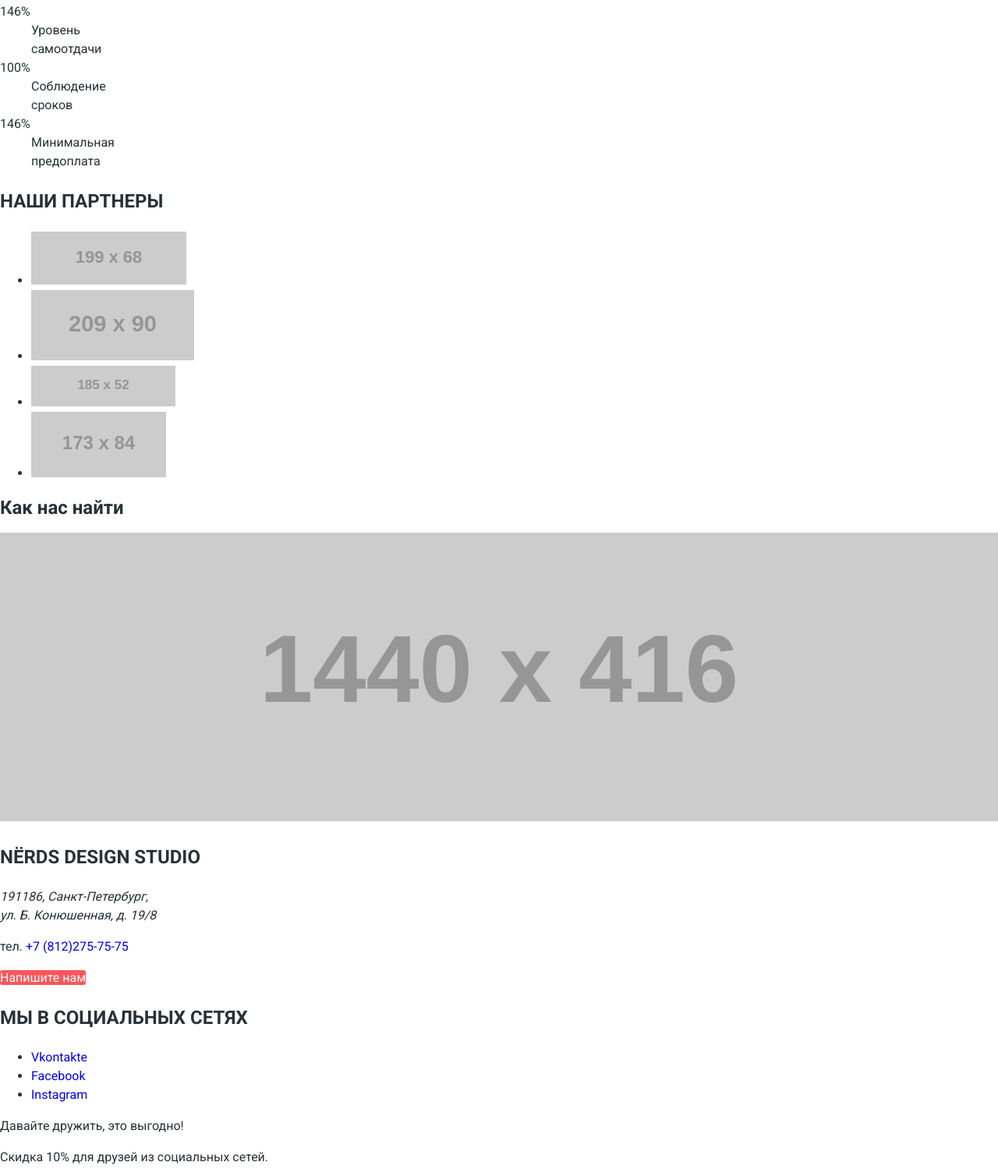
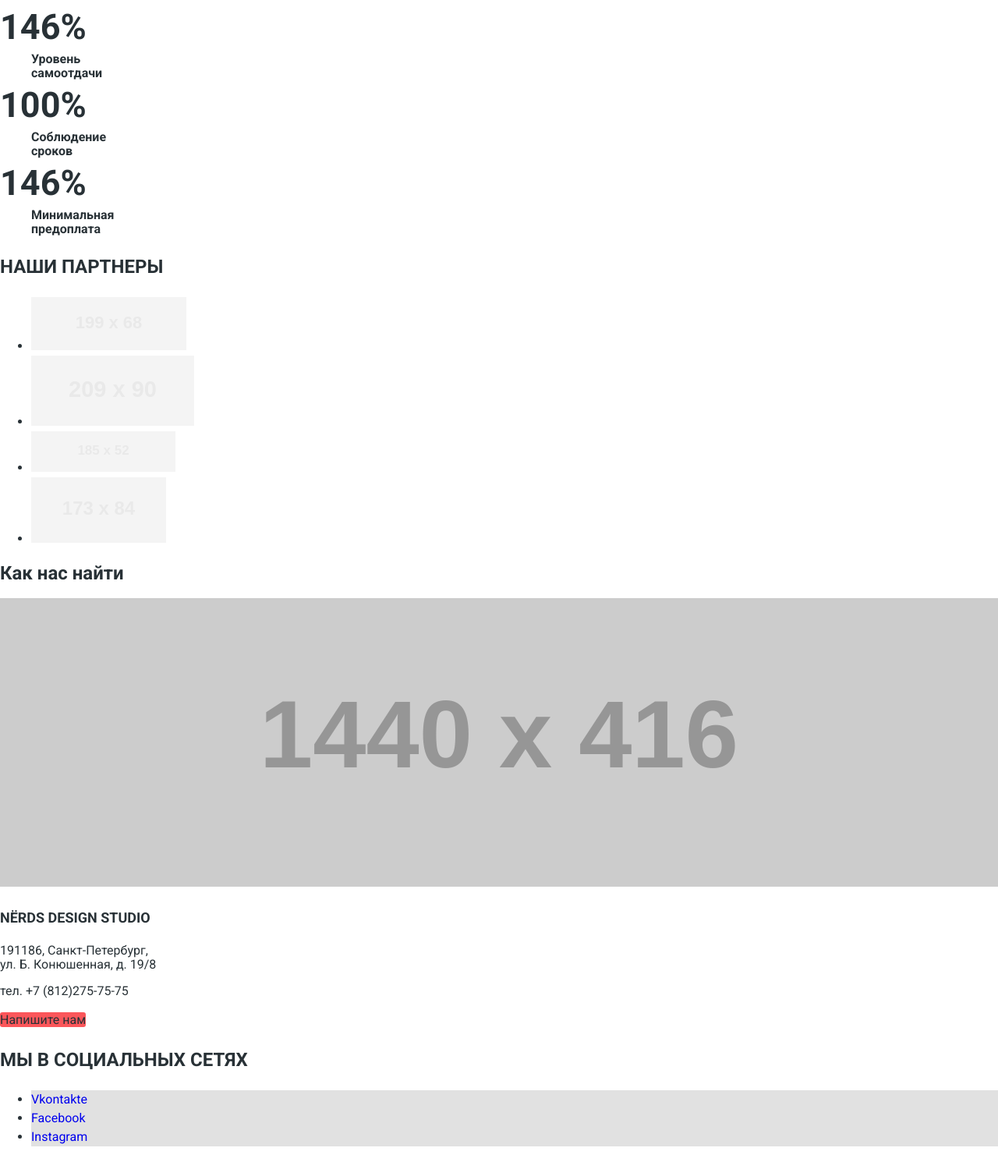
Before and after one commit to typespt/1606269-nerds-29, a plain HTML site: page index.html in a window 1280 px wide. Shown: the part 4008-5507 px from the top of the page at 78% size. Drawn offline with Linux system fonts and the light colour scheme; placeholder pictures from the web are drawn by us.

Commit message:
исправление кнопок css

```diff
--- a/css/style.css
+++ b/css/style.css
@@ -10,6 +10,9 @@
     --light-grey: #A6A6A6;
     --light-red: #FB565A;
     --grey: #666666;
+    --gentle-white: #E1E1E1;
+    --crimson-red:  #E74246;
+    --dark-crimson-red: #D7373B;
 
 }
 /* general */
@@ -76,8 +79,7 @@ img {
   line-height: 24px;
 }
 
-.button,
-.promo-button {
+.button {
   background-color: var(--basic-red);
   color: var(--basic-white);
   font-size: 16px;
@@ -93,12 +95,12 @@ img {
   list-style: none;
 }
 
-.reviews-card,
-h3 {
+.reviews-card, h3 {
   font-weight: 700;
   font-size: 24px;
   line-height: 30px;
   text-transform: uppercase;
+  color: var(--basic-text-color);
 }
 
 .reviews-card,
@@ -164,3 +166,107 @@ p {
   font-size: 16px;
   line-height: 24px;
 }
+
+.main-statistic dt {
+  font-weight: 700;
+  font-size: 45px;
+  line-height: 64px;
+}
+
+.main-statistic dd {
+  font-weight: 700;
+  font-size: 16px;
+  line-height: 18px;
+}
+
+/* map */
+.map a {
+  text-decoration: none;
+  color: var(--basic-text-color);
+}
+
+.map h3 {
+  font-weight: 700;
+  font-size: 18px;
+  line-height: 30px;
+}
+
+.contact-card-text {
+  font-weight: 400;
+  font-size: 16px;
+  line-height: 18px;
+  font-style: normal;
+}
+
+.map-contact-button {
+  background-color: var(--light-red);
+  color: var(--basic-white);
+  border-radius: 3px;
+  width: 219px;
+  height: 50px;
+  font-size: 16px;
+  line-height: 18px;
+}
+
+.map-contact-button:hover {
+  background-color: var(--crimson-red);
+  color: var(--basic-white);
+  border-radius: 3px;
+  width: 219px;
+  height: 50px;
+  font-size: 16px;
+  line-height: 18px;
+}
+
+.map-contact-button:active {
+  background-color: var(--dark-crimson-red);
+  color: var(--basic-white);
+  border-radius: 3px;
+  box-shadow: inset 0px 3px 0px rgba(0, 1, 1, 0.1);
+  width: 219px;
+  height: 50px;
+  font-size: 16px;
+  line-height: 18px;
+}
+
+/* partners */
+
+.sponsors-list img {
+  opacity: 0.2;
+}
+
+.sponsors-list img:hover {
+  opacity: 1;
+}
+
+.sponsors-list img:active {
+  opacity: 0.1;
+}
+
+/* footer socials */
+
+.social-item {
+  background: linear-gradient(0deg, var(--gentle-white), var(--gentle-white)), var(--basic-white);
+}
+
+.social-item:hover {
+  background: linear-gradient(0deg, var(--crimson-red), var(--crimson-red)), var(--basic-white);
+}
+
+.social-item:active {
+  background: linear-gradient(0deg, var(--dark-crimson-red),var(--dark-crimson-red)), var(--basic-white);
+  box-shadow: inset 0px 3px 0px rgba(0, 1, 1, 0.1);
+}
+
+/* footer */
+
+.discount-large-text {
+  font-weight: 700;
+  font-size: 36px;
+  line-height: 36px;
+}
+
+.discount-normal-text {
+  font-size: 16px;
+  line-height: 22px;
+}
```
